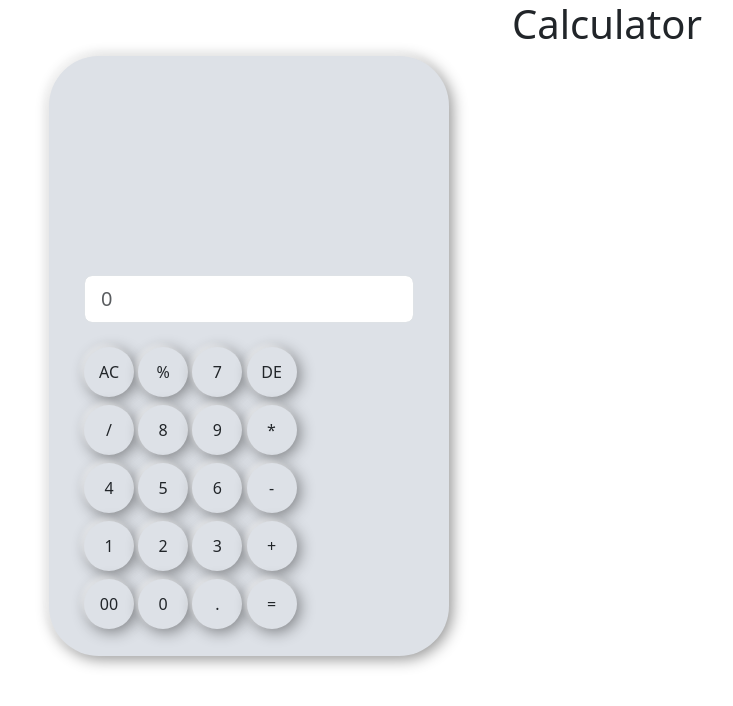
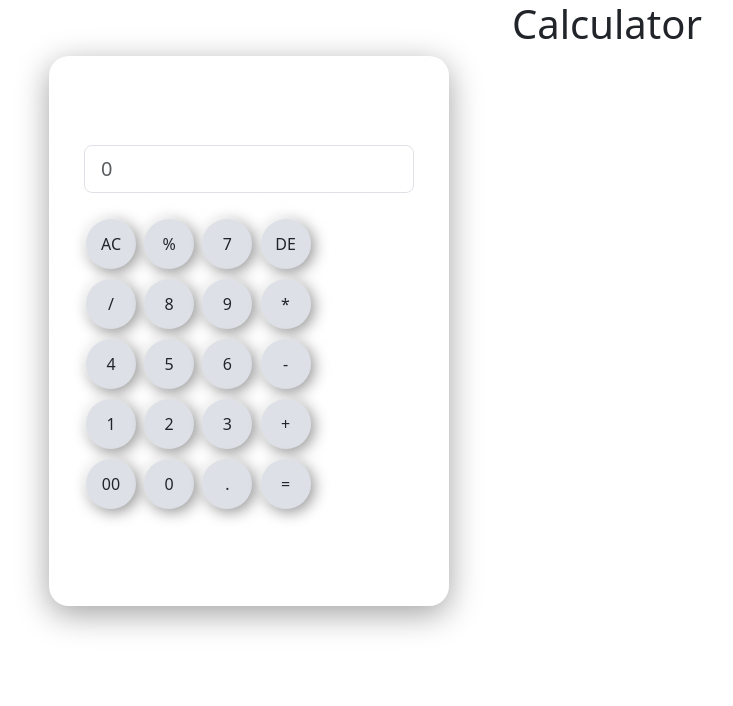
Before and after one commit to MohitAhir102/calclutor, a React (Create React App) app: page / in a window 1280 px wide. Shown: the top 706 px of the page, without its empty margins (33-766 px from the left). Built offline with nearby package versions, Linux system fonts and the light colour scheme.

Commit message:
Update Btnstyle.css

```diff
--- a/src/component/Btnstyle.css
+++ b/src/component/Btnstyle.css
@@ -1,25 +1,97 @@
 .Btn1 {
   height: 50px;
   width: 50px;
-    background: #dde1e7;
+  background: #DDE1E7;
   box-shadow: -3px -3px 5px #ffffff70, 3px 3px 15px #00000070;
   border: none;
   text-align: center;
   border-radius: 35px;
-
+  margin: 2px;
 }
-
-.Btnmain{
-
-    height: 600px;
+.Btn1:active
+ {
+   background-color: rgb(20, 142, 236) !important;
+}
+.Btn1:hover {
+  background-color: rgb(148, 199, 238);
+}
+.box {
+  width: 14rem;
+  height: 3rem;
+  text-align: end;
+}
+.box::placeholder{
+  color: rgb(113, 116, 116) !important; /*change placeholder text color*/
+}
+.main {
+  display: flex;
+  justify-content: center;
+  align-items: center;
+  margin-top: 10vh;
+  /* position: relative;
+    top: 150px; */
+}
+.num {
+  text-align: center;
+}
+.Btnmain {
+  height: 550px;
   width: 400px;
-    background: #dde1e7;
-    box-shadow: -3px -3px 5px #ffffff70, 3px 3px 15px #00000070;
-    border: none;
-    border-radius: 50px;
+  background: linear-gradient(
+    135deg,
+    rgba(255, 255, 255, 0.1),
+    rgba(255, 255, 255, 0)
+  );
+  backdrop-filter: blur(10px);
+  -webkit-backdrop-filter: blur(10px);
+  border-radius: 20px;
+  border: 1px solid rgba(255, 255, 255, 0.18);
+  box-shadow: 0 8px 32px 0 rgba(0, 0, 0, 0.37);
+  /* background: #A6CDE1; */
+  /*dde1e7*/
+  /* box-shadow: -3px -3px 5px #ffffff70, 3px 3px 15px #00000070; */
+  /* border: none; */
+  /* border-radius: 50px; */
+  display: flex;
+  flex-direction: column;
+  align-items: center;
+  justify-content: center;
+  /* position: absolute;
+    left: 40%;
+    top: 20%; */
 }
-
-.caldisplay{
-
-    /* background-color: rgb(227, 227, 227); */
+.header {
+  margin-bottom: -50px;
+  font-weight: bold;
+  font-size: 40px;
+  background: linear-gradient(to right, #E77C84, #F05FD5, #4B3DDD, #F0C24D);
+  -webkit-text-fill-color: transparent;
+  -webkit-background-clip: text;
+  /* position: absolute;
+  top: 140px; */
+  /* left: 100px; */
+  text-align: center;
 }
+.watercolor-background {
+  width: 100%;
+  height: 100vh;
+  background: linear-gradient(
+    45deg,
+    rgba(100, 168, 214, 0.5) 25%,
+    rgba(145, 200, 224, 0.5) 25%,
+    rgba(145, 200, 224, 0.5) 50%,
+    rgba(100, 168, 214, 0.5) 50%,
+    rgba(100, 168, 214, 0.5) 75%,
+    rgba(145, 200, 224, 0.5) 75%
+  );
+  background-size: 150% 150%;
+  animation: watercolor-animation 5s infinite alternate;
+}
+@keyframes watercolor-animation {
+  0% {
+    background-position: 0 0;
+  }
+  100% {
+    background-position: 100% 100%;
+  }
+}
```
Lines whose indentation alone changed are shown as unchanged.
